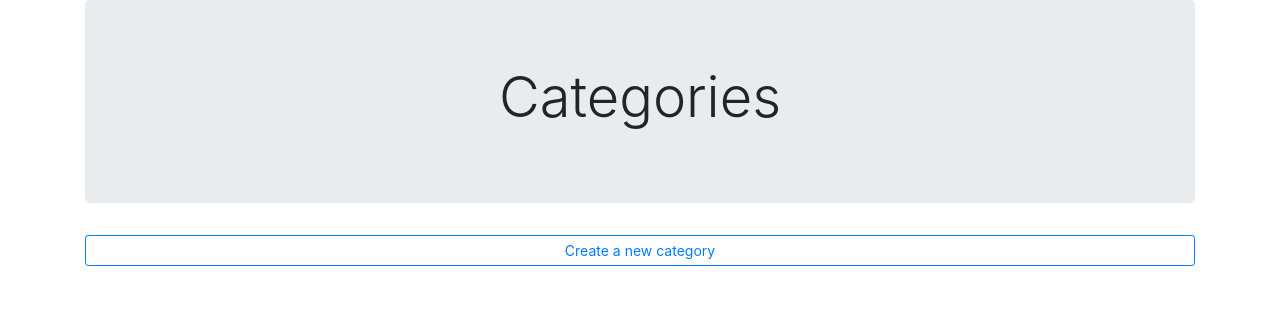
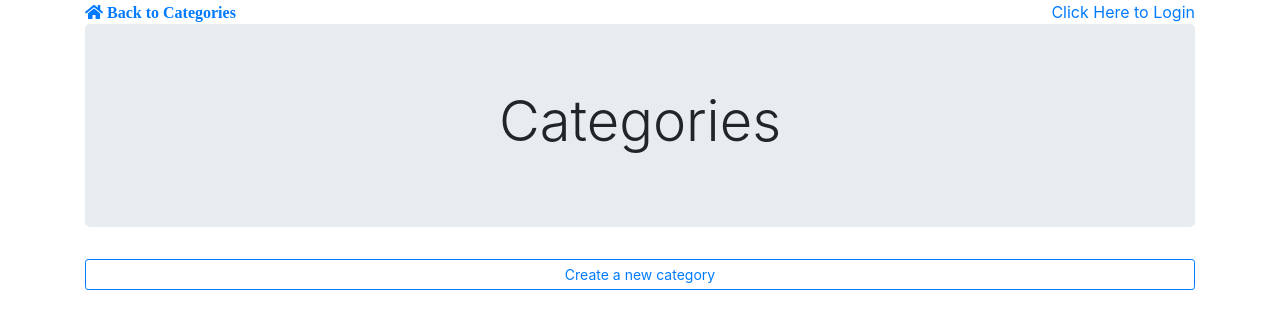
Before and after one commit to falk225/ItemCatalog, a Flask app: page / in a window 1280 px wide. Shown: the top 329 px of the page. Run offline with Flask 2, Linux system fonts and the light colour scheme; some libraries are stand-ins or nearby versions.

Commit message:
enable google oauth2 and users

```diff
--- a/application.py
+++ b/application.py
@@ -1,18 +1,177 @@
-from flask import Flask, render_template, request, redirect, url_for
+from flask import Flask, render_template, request, redirect, url_for, flash, jsonify
 from sqlalchemy import create_engine
 from sqlalchemy.orm import sessionmaker
 from models import Base, User, Category, Item
+from functools import wraps
+from flask import session as login_session
+
+from pkg_resources import resource_filename
+
+import google.oauth2.credentials
+import google_auth_oauthlib.flow
+import httplib2
+from oauth2client.client import flow_from_clientsecrets
+from oauth2client.client import FlowExchangeError
+
+import requests
+import json
+
+import random, string
+
+import os
+os.environ['OAUTHLIB_INSECURE_TRANSPORT'] = '1'
 
 app = Flask(__name__)
+
 
 engine = create_engine('sqlite:///itemcatalog.db?check_same_thread=False')
 Base.metadata.bind = engine
 DBSession = sessionmaker(bind=engine)
 session = DBSession()
 
+def login_required(f):
+    @wraps(f)
+    def decorated_function(*args, **kwargs):
+        if login_session['user'] is None:
+            return redirect(url_for('login', next=request.url))
+        return f(*args, **kwargs)
+    return decorated_function
+
+@app.route('/login')
+def login():
+    state = ''.join(random.choice(string.ascii_uppercase + string.digits) for x in range(32))
+    # Use the client_secret.json file to identify the application requesting
+    # authorization. The client ID (from that file) and access scopes are required.
+    flow = google_auth_oauthlib.flow.Flow.from_client_secrets_file(
+        'client_secret.json',
+        scopes=['profile', 'email', 'openid'])
+
+    # Indicate where the API server will redirect the user after the user completes
+    # the authorization flow. The redirect URI is required.
+    flow.redirect_uri = url_for('oauth2callback', _external=True)
+
+    # Generate URL for request to Google's OAuth 2.0 server.
+    # Use kwargs to set optional request parameters.
+    authorization_url, login_session['state'] = flow.authorization_url(
+        # Enable offline access so that you can refresh an access token without
+        # re-prompting the user for permission. Recommended for web server apps.
+        access_type='offline',
+        # Enable incremental authorization. Recommended as a best practice.
+        include_granted_scopes='true',
+        state=state)
+    return redirect(authorization_url)
+
+@app.route('/oauth2callback')
+def oauth2callback():
+    # check if response was an error
+    error = request.args.get('error')
+    if error:
+        flash("Error Logging In: {}".format(error))
+        return redirect(url_for('viewCategories'))
+
+    # Validate state token
+    if request.args.get('state') != login_session['state']:
+        flash("Error Logging In: {}".format("Invalid State"))
+        return redirect(url_for('viewCategories'))
+
+    # Obtain authorization code
+    code = request.args.get('code')
+
+    # credentials = client.credentials_from_clientsecrets_and_code(
+    #     filename='client_secret.json',
+    #     scope=['profile', 'email', 'openid'],
+    #     code=auth_code,
+    #     redirect_uri=url_for('oauth2callback', _external=True))
+
+    try:
+        # Upgrade the authorization code into a credentials object
+        oauth_flow = flow_from_clientsecrets('client_secret.json', scope='')
+        oauth_flow.redirect_uri = url_for('oauth2callback', _external=True)
+        credentials = oauth_flow.step2_exchange(code)
+    except FlowExchangeError:
+        raise
+        flash("Error Logging In: {}".format("Failed to upgrade the authorization code."))
+        return redirect(url_for('viewCategories'))
+
+    # Check that the access token is valid.
+    access_token = credentials.access_token
+    url = ('https://www.googleapis.com/oauth2/v1/tokeninfo?access_token={}'.format(access_token))
+    h = httplib2.Http()
+    result = json.loads(h.request(url, 'GET')[1])
+    # If there was an error in the access token info, abort.
+    if result.get('error') is not None:
+        flash("Error Logging In: {}".format(result.get('error')))
+        return redirect(url_for('viewCategories'))
+
+    # Verify that the access token is used for the intended user.
+    gplus_id = credentials.id_token['sub']
+    if result['user_id'] != gplus_id:
+        flash("Error Logging In: {}".format("Token's user ID doesn't match given user ID."))
+        return redirect(url_for('viewCategories'))
+
+    # Verify that the access token is valid for this app.
+    CLIENT_ID = json.loads(open('client_secret.json', 'r').read())['web']['client_id']
+    if result['issued_to'] != CLIENT_ID:
+        flash("Error Logging In: {}".format("Token's client ID does not match app's."))
+        return redirect(url_for('viewCategories'))
+
+    stored_access_token = login_session.get('access_token')
+    stored_gplus_id = login_session.get('gplus_id')
+    if stored_access_token is not None and gplus_id == stored_gplus_id:
+        flash("Error Logging In: {}".format('Current user is already connected.'))
+        return redirect(url_for('viewCategories'))
+
+    # Store the access token in the session for later use.
+    login_session['access_token'] = credentials.access_token
+    login_session['gplus_id'] = gplus_id
+
+    # Get user info
+    userinfo_url = "https://www.googleapis.com/oauth2/v1/userinfo"
+    params = {'access_token': credentials.access_token, 'alt': 'json'}
+    answer = requests.get(userinfo_url, params=params)
+
+    data = answer.json()
+
+    login_session['username'] = data['name']
+    login_session['email'] = data['email']
+
+    # see if user exists, if it doesn't make a new one
+    user_id = getUserID(login_session['email'])
+    if not user_id:
+        user_id = createUser(login_session)
+        flash('New user {} added'.format(login_session['username']))
+    login_session['user_id'] = user_id
+
+    flash("you are now logged in as {}".format(login_session['username']))
+    return redirect(url_for('viewCategories'))
+
+def createUser(login_session):
+    newUser = User(name=login_session['username'],
+        email=login_session['email'],
+        google_id=login_session['gplus_id'])
+    session.add(newUser)
+    session.commit()
+    user = session.query(User).filter_by(email=login_session['email']).one()
+    return user.id
+
+def getUserInfo(user_id):
+    user = session.query(User).filter_by(id=user_id).one()
+    return user
+
+def getUserID(email):
+    try:
+        user = session.query(User).filter_by(email=email).one()
+        return user.id
+    except:
+        return None
+
 @app.route('/')
 @app.route('/ItemCatalog')
 def viewCategories():
+    # if oidc.user_loggedin:
+    #     flash('logged in')
+    # else:
+    #     flash('not logged in')
     categories = session.query(Category).all()
     return render_template('categoryView.html', categories=categories)
 
@@ -107,8 +266,9 @@ def jsonifyAll():
     pass
     return 'json of all categories and items'
 
-
 if(__name__ == '__main__'):
-    app.secret_key = 'asd098wer'
-    app.debug = True
+    app.config.update({
+        'SECRET_KEY': 'asd098wer',
+        'DEBUG': True,
+    })
     app.run(host='0.0.0.0', port=8000)
--- a/models.py
+++ b/models.py
@@ -9,6 +9,8 @@ class User(Base):
     __tablename__ = 'users'
 
     name = Column(String(250), nullable = False)
+    email = Column(String(250), nullable = False)
+    google_id = Column(Integer, nullable=False)
     id = Column(Integer, primary_key=True)
 
 class Category(Base):
--- a/templates/categoryView.html
+++ b/templates/categoryView.html
@@ -1,5 +1,6 @@
 {% extends "tmpBootStrap.html" %}
 {% block content %}
+{% include "tmpHeader.html" %}
 <div class='jumbotron'>
     <h1 class='display-4 text-center'>Categories</h1>
 </div>
--- a/templates/tmpHeader.html
+++ b/templates/tmpHeader.html
@@ -5,12 +5,8 @@
             <span class="fas fa-home" aria-hidden="true"> Back to Categories</span>
         </a>
     </div>
-    <!-- <div class="col-md-6 text-right">
-        {%if 'username' not in session %}
-        <a href="{url_for('showLogin')}">Click Here to Login </a>
-        {% else %}
-        <a href="{url_for('disconnect')}">Logout </a>
-        {% endif %}
-    </div> -->
+    <div class="col-md-6 text-right">
+        <a href="{{url_for('login')}}">Click Here to Login </a>
+    </div>
 
 </div>
```
Also changed, not shown: client_secret.json (added, +16 -0 lines), populate.py (+6 -2 lines), readme.md, templates/categoryAdd.html (line endings or trailing spaces), templates/categoryDelete.html (line endings or trailing spaces), templates/categoryEdit.html (line endings or trailing spaces), templates/itemAdd.html (line endings or trailing spaces), templates/itemDelete.html (line endings or trailing spaces), templates/itemEdit.html (line endings or trailing spaces), templates/itemView.html (line endings or trailing spaces), templates/tmpBootStrap.html (line endings or trailing spaces), templates/tmpFlashMsgs.html (line endings or trailing spaces), 1 other file.
